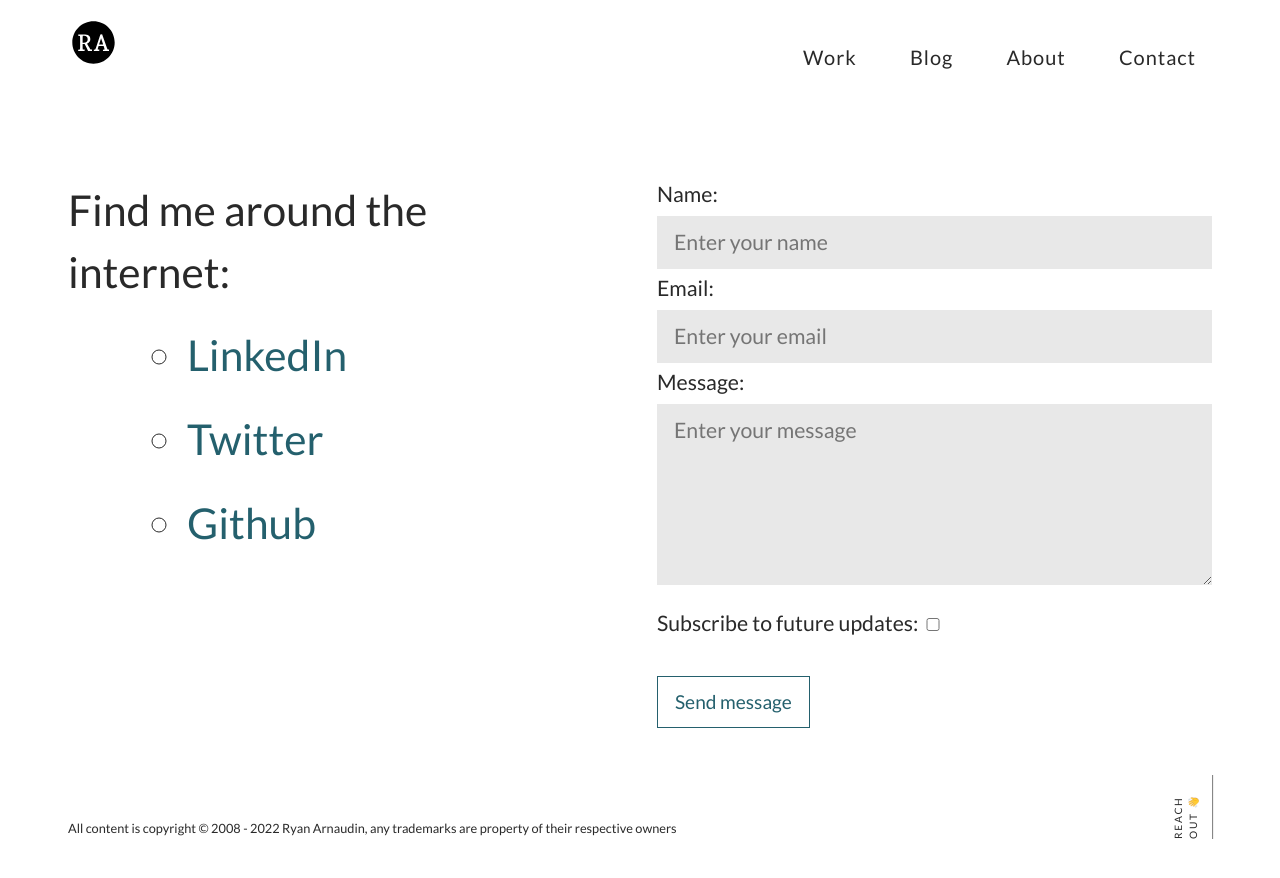
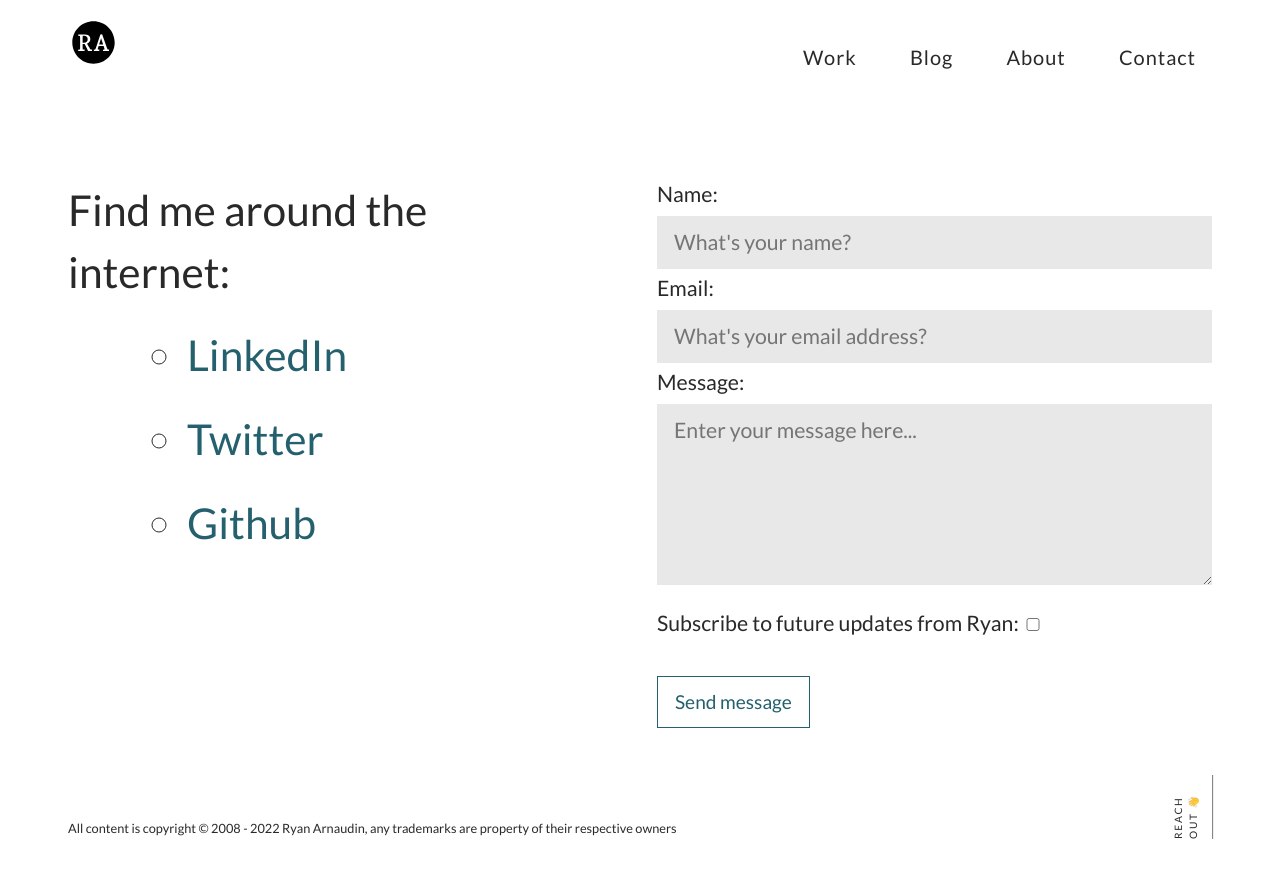
Before and after one commit to arnaudin/arnaudin.github.io, a Jekyll site: the page built from _pages/contact.html, in a window 1280 px wide. Shown: the top 878 px of the page. Built offline with Jekyll 4.4.1, drawn with Linux system fonts in a browser that asks for light colours; nearby versions of some CDN libraries.

Commit message:
Improve contact page

```diff
--- a/_pages/contact.html
+++ b/_pages/contact.html
@@ -38,15 +38,15 @@ priority: 0.9
     <div class="contact-form">
       <form action="https://getform.io/f/e1370628-c6c4-4ab1-b500-781c3905c1b6" method="POST">
         <label for="name">Name:
-          <input type="text" name="name" placeholder="Enter your name" required="required">
+          <input type="text" name="name" placeholder="What's your name?" required="required">
         </label>
         <label for="email">Email:
-          <input type="email" name="email" placeholder="Enter your email" required="required">
+          <input type="email" name="email" placeholder="What's your email address?" required="required">
         </label>
         <label for="message">Message:
-          <textarea name="message" rows="5" placeholder="Enter your message" required="required"></textarea>
+          <textarea name="message" rows="5" placeholder="Enter your message here..." required="required"></textarea>
         </label>
-        <label>Subscribe to future updates:
+        <label>Subscribe to future updates from Ryan:
           <input type="checkbox" name="subscribe" value="yes" unchecked>
         </label>
         <br>
```
